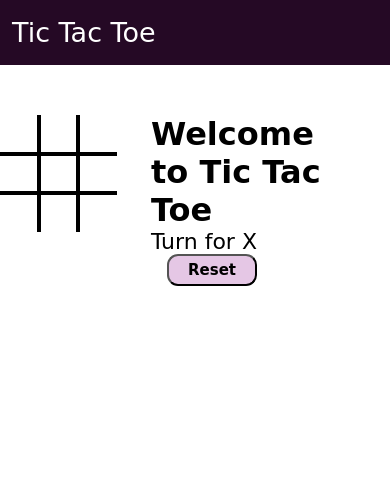
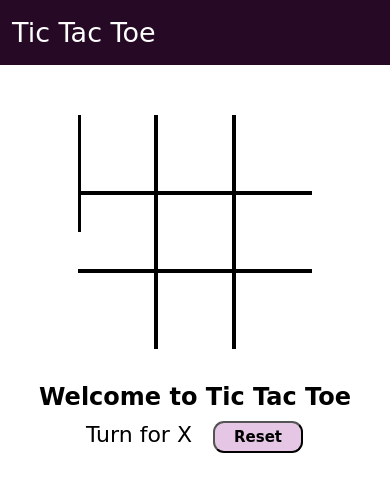
Before and after one commit to joeljoboy/Simple-Website3, a plain HTML site: page index.html in a window 390 px wide. Drawn offline with Linux system fonts and the light colour scheme; a web font is replaced by a local one.

Commit message:
Making the project responsive

```diff
--- a/index.html
+++ b/index.html
@@ -6,6 +6,7 @@
     <title>Tic Tac Toe</title>
     <link rel="stylesheet" href="style.css">
     <link rel="preconnect" href="https://fonts.googleapis.com">
+    <link rel="shortcut icon" href="favicon-32x32.png" type="image/x-icon">
 <link rel="preconnect" href="https://fonts.gstatic.com" crossorigin>
 <link href="https://fonts.googleapis.com/css2?family=Lumanosimo&display=swap" rel="stylesheet">
 </head>
@@ -18,6 +19,7 @@
     <!-- nav -->
     <div class="gameContainer">
         <div class="container">
+            <div class="line"></div>
             <div class="box bt-0 bl-0">
                 <span class="boxText"></span>
             </div>
--- a/script.js
+++ b/script.js
@@ -63,7 +63,9 @@ Array.from(boxes).forEach(element =>
         Array.from(boxTexts).forEach(elem =>
             {
                 elem.innerText=" ";
-            })
-            let info = doucment.querySelector(".info");
-            info.innerText="";
+            });
+            move = "X";
+            gameFinished = false;
+                document.getElementsByClassName("info")[0].innerText = "Turn for" +" "+ move;
+                document.querySelector(".imgBox").getElementsByTagName('img')[0].style.width = "0px"
     })
--- a/style.css
+++ b/style.css
@@ -29,6 +29,7 @@ nav ul
 }
 .container
 {
+    position: relative;
     display: grid;
     grid-template-columns: repeat(3,10vw);
     grid-template-rows: repeat(3,10vw);
@@ -55,6 +56,9 @@ nav ul
 {
     padding: 0 34px;
     font-family: 'Lumanosimo', cursive;
+}
+.gameInfo h1{
+    font-size: 2.5rem;
 }
 .imgBox img
 {
@@ -89,3 +93,37 @@ nav ul
     font-size: 15px;
     font-weight: bolder;
 }
+.line
+{
+    background-color: #000;
+    width: 3px;
+    height: 30vw;
+    position: absolute;
+    left: 0;
+    top: 0;
+}
+/* media queries */
+@media only screen and (max-width: 950px) {
+    .gameContainer {
+      flex-wrap: wrap;
+    }
+    .gameInfo
+    {
+        margin-top: 34px;
+    }
+    .gameInfo h1{
+        font-size: 1.5rem;
+    }
+    .container
+    {
+        display: grid;
+        grid-template-rows: repeat(3,20vw);
+        grid-template-columns: repeat(3,20vw);
+    }
+    .gameInfo div
+    {
+        margin-top: 10px;
+        margin-left: 47px;
+    }
+
+  }
```
Also changed, not shown: favicon-32x32.png (added).
